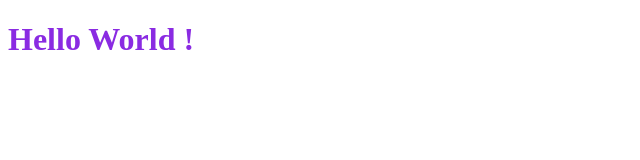
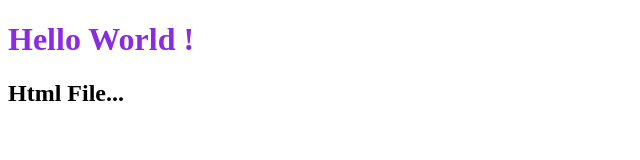
Before and after one commit to SaadJamilAkhtar/Node, a website: page express/index.html in a window 1280 px wide. Shown: the whole page, without its empty margins (0-640 px from the left). Drawn offline with Linux system fonts and the light colour scheme.

Commit message:
updated html file

```diff
--- a/express/index.html
+++ b/express/index.html
@@ -6,5 +6,6 @@
 </head>
 <body>
 <h1 style="color: blueviolet">Hello World !</h1>
+<h2>Html File...</h2>
 </body>
 </html>
```
